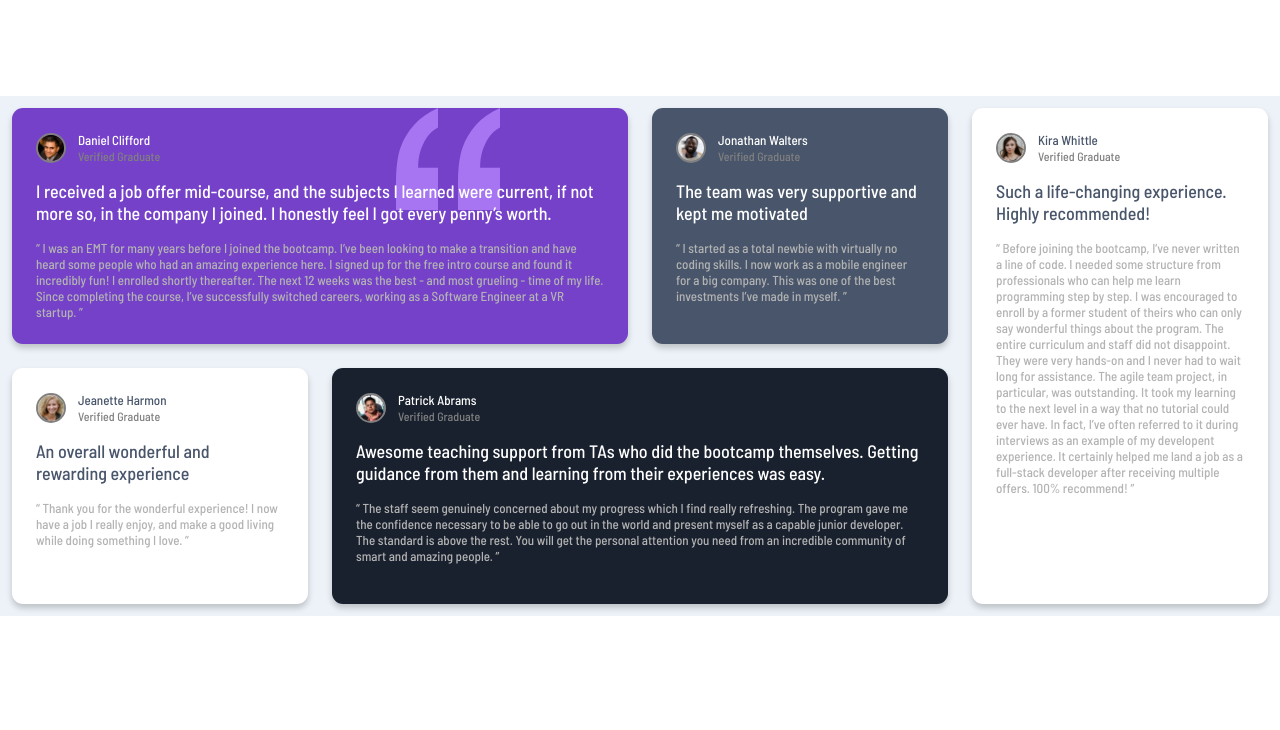
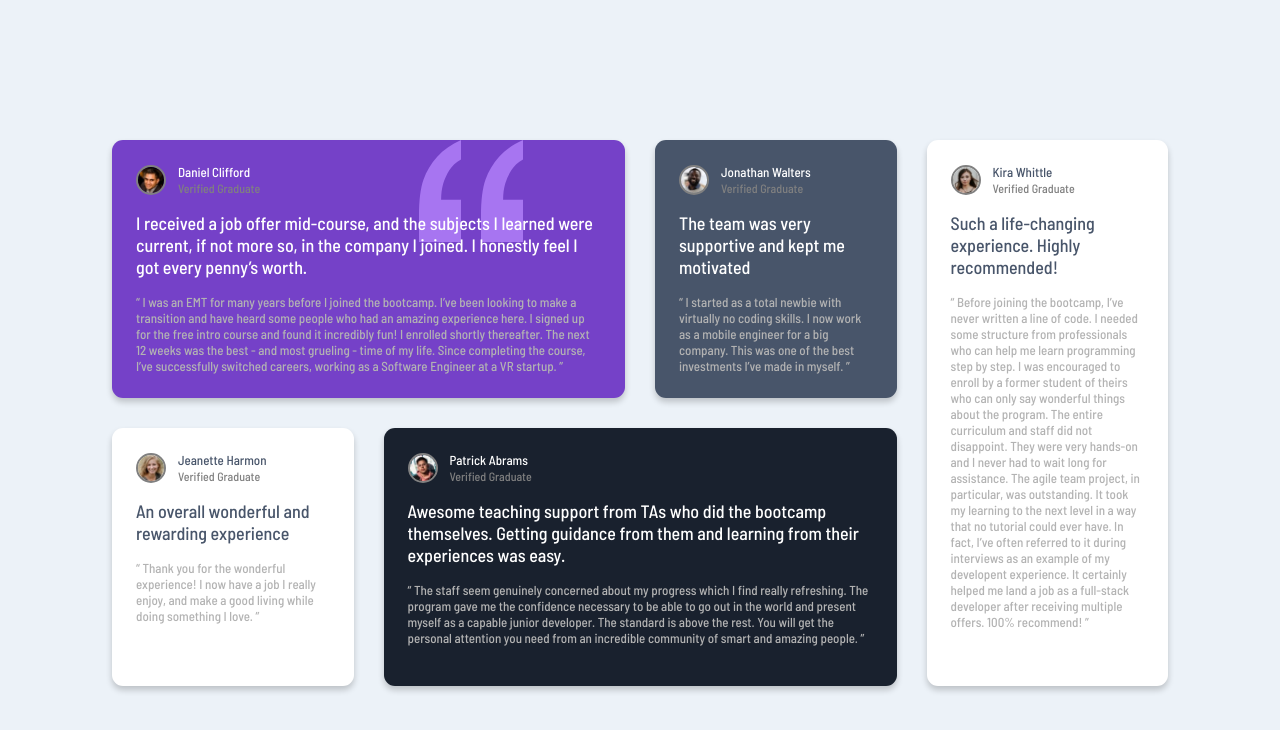
Before and after one commit to jorge00552075/testimonial-grid, a plain HTML site: page index.html in a window 1280 px wide. Drawn offline with Linux system fonts and the light colour scheme.

Commit message:
fixed spacing issues

```diff
--- a/styles.css
+++ b/styles.css
@@ -7,6 +7,8 @@
 }
 
 body {
+  background-color: hsl(210, 46%, 95%);
+  height: 100vh;
   font-family: 'Barlow Semi Condensed', sans-serif;
   font-size: 13px;
 }
@@ -56,18 +58,19 @@ body {
 
 /* MAIN STYLES */
 .testimonials-grid-section {
-  background-color: hsl(210, 46%, 95%);
+  max-width: 1440px;
+  margin: 128px auto;
 }
 
 .grid-container {
-  max-width: 1440px;
+  max-width: 1080px;
   margin: 96px auto;
   padding: 12px;
 
   display: grid;
   grid-template-columns: repeat(4, 1fr);
   grid-template-rows: repeat(2, 1fr);
-  gap: 24px;
+  gap: 30px;
 }
 
 .testimonial {
@@ -121,6 +124,7 @@ body {
 
   .testimonial {
     padding: 24px 30px;
+    /* transform: translateY(200px); */
   }
 
   .col-1,
```
